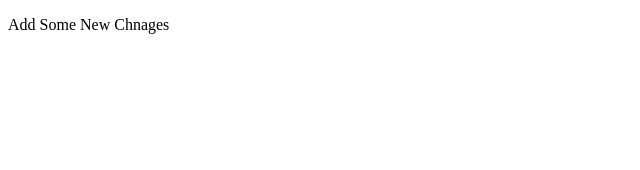
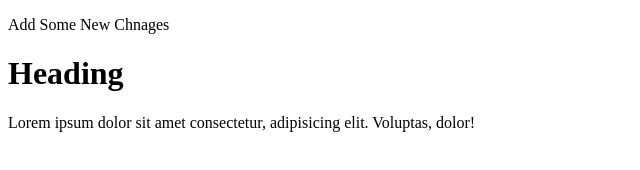
Before and after one commit to AbdulJabbar71/hello-world, a plain HTML site: page index.html in a window 1280 px wide. Shown: the whole page, without its empty margins (0-640 px from the left). Drawn offline with Linux system fonts and the light colour scheme.

Commit message:
Some Changes in Local Files

```diff
--- a/index.html
+++ b/index.html
@@ -7,5 +7,9 @@
 </head>
 <body>
     <p>Add Some New Chnages</p>
+    <div>
+        <h1>Heading </h1>
+        <p>Lorem ipsum dolor sit amet consectetur, adipisicing elit. Voluptas, dolor!</p>
+    </div>
 </body>
 </html>
```
